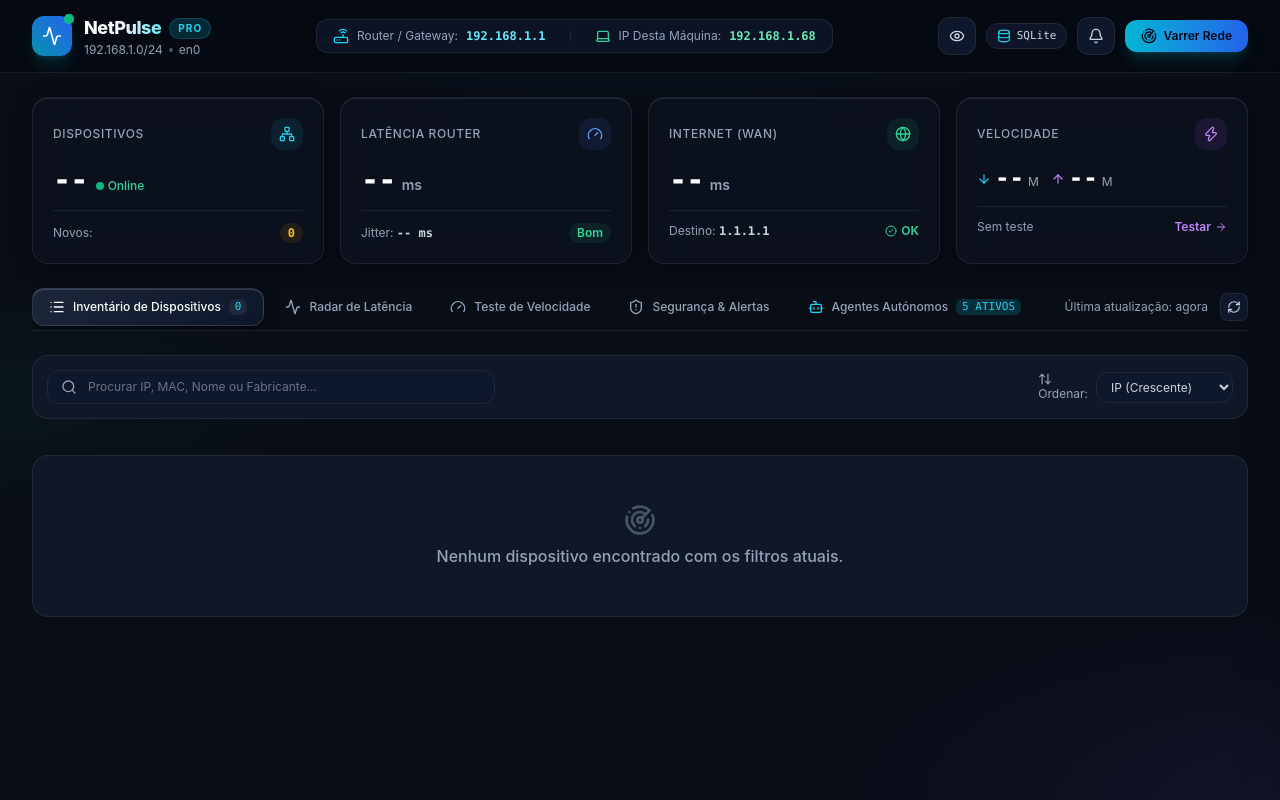
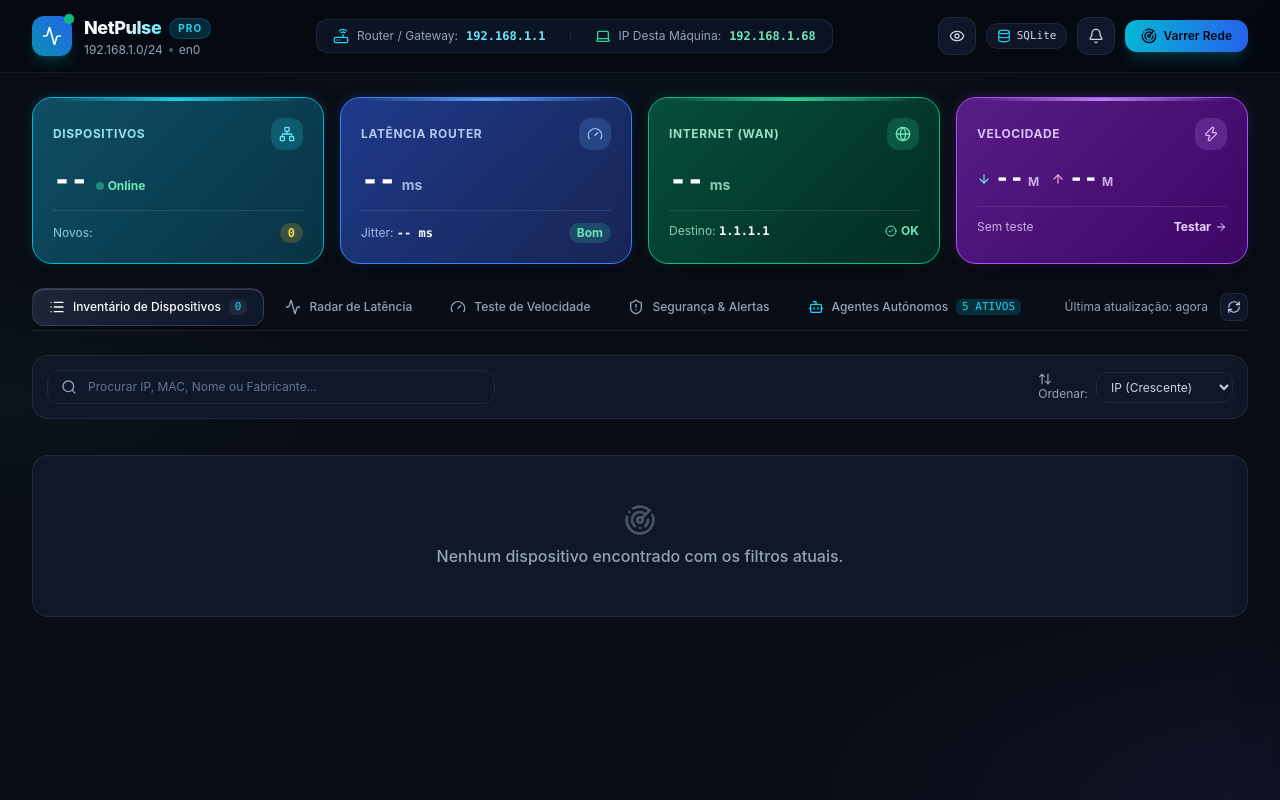
Before and after one commit to Barroso88/netpulse, a plain HTML site: page static/index.html in a window 1280 px wide. Drawn offline with nearby package versions, Linux system fonts and the light colour scheme; no server answers.

Commit message:
feat: give distinct vibrant colors and micro-accents to each of the 4 KPI cards

```diff
--- a/static/index.html
+++ b/static/index.html
@@ -48,7 +48,7 @@
   <!-- Chart.js -->
   <script src="https://cdn.jsdelivr.net/npm/chart.js"></script>
 
-  <link rel="stylesheet" href="/styles.css?v=6.0">
+  <link rel="stylesheet" href="/styles.css?v=7.0">
 </head>
 <body class="bg-darkbg text-slate-100 min-h-screen font-sans antialiased selection:bg-cyan-500 selection:text-black">
 
@@ -128,88 +128,88 @@
     <!-- KPI HERO METRICS -->
     <section class="grid grid-cols-2 lg:grid-cols-4 gap-2.5 sm:gap-4">
 
-      <!-- KPI 1: Active Devices -->
-      <div class="kpi-card p-3.5 sm:p-5 rounded-2xl group">
+      <!-- KPI 1: Active Devices (Cyan Theme) -->
+      <div class="kpi-card kpi-card-devices p-3.5 sm:p-5 group">
         <div class="flex items-center justify-between mb-2 sm:mb-3">
-          <span class="text-[11px] sm:text-xs uppercase font-medium tracking-wider text-slate-400">Dispositivos</span>
-          <div class="p-1.5 sm:p-2 rounded-xl bg-cyan-500/10 text-cyan-400 group-hover:scale-110 transition">
+          <span class="text-[11px] sm:text-xs uppercase font-bold tracking-wider text-cyan-200/90">Dispositivos</span>
+          <div class="p-1.5 sm:p-2 rounded-xl bg-cyan-400/20 text-cyan-300 group-hover:scale-110 transition">
             <i data-lucide="network" class="w-3.5 h-3.5 sm:w-4 sm:h-4"></i>
           </div>
         </div>
         <div class="flex items-baseline gap-2">
           <span id="kpi-total-devices" class="text-2xl sm:text-3xl font-black tracking-tight text-white font-mono">--</span>
-          <span class="text-[11px] sm:text-xs text-emerald-400 font-medium flex items-center gap-1">
-            <span class="inline-block w-1.5 h-1.5 sm:w-2 sm:h-2 rounded-full bg-emerald-500"></span>
+          <span class="text-[11px] sm:text-xs text-emerald-300 font-bold flex items-center gap-1">
+            <span class="inline-block w-1.5 h-1.5 sm:w-2 sm:h-2 rounded-full bg-emerald-400 animate-pulse"></span>
             Online
           </span>
         </div>
-        <div class="mt-2.5 sm:mt-3 pt-2.5 sm:pt-3 border-t border-slate-800/80 flex items-center justify-between text-[11px] sm:text-xs text-slate-400">
+        <div class="mt-2.5 sm:mt-3 pt-2.5 sm:pt-3 border-t border-white/10 flex items-center justify-between text-[11px] sm:text-xs text-cyan-200/80">
           <span>Novos:</span>
-          <span id="kpi-new-devices" class="px-2 py-0.5 rounded-full bg-amber-500/10 text-amber-400 font-semibold font-mono">0</span>
+          <span id="kpi-new-devices" class="px-2 py-0.5 rounded-full bg-amber-400/20 text-amber-300 font-bold font-mono">0</span>
         </div>
       </div>
 
-      <!-- KPI 2: Router Latency -->
-      <div class="kpi-card p-3.5 sm:p-5 rounded-2xl group">
+      <!-- KPI 2: Router Latency (Cobalt Blue Theme) -->
+      <div class="kpi-card kpi-card-router p-3.5 sm:p-5 group">
         <div class="flex items-center justify-between mb-2 sm:mb-3">
-          <span class="text-[11px] sm:text-xs uppercase font-medium tracking-wider text-slate-400">Latência Router</span>
-          <div class="p-1.5 sm:p-2 rounded-xl bg-blue-500/10 text-blue-400 group-hover:scale-110 transition">
+          <span class="text-[11px] sm:text-xs uppercase font-bold tracking-wider text-blue-200/90">Latência Router</span>
+          <div class="p-1.5 sm:p-2 rounded-xl bg-blue-400/20 text-blue-300 group-hover:scale-110 transition">
             <i data-lucide="gauge" class="w-3.5 h-3.5 sm:w-4 sm:h-4"></i>
           </div>
         </div>
         <div class="flex items-baseline gap-1.5">
           <span id="kpi-router-latency" class="text-2xl sm:text-3xl font-black tracking-tight text-white font-mono">--</span>
-          <span class="text-xs sm:text-sm font-semibold text-slate-400">ms</span>
+          <span class="text-xs sm:text-sm font-bold text-blue-200/80">ms</span>
         </div>
-        <div class="mt-2.5 sm:mt-3 pt-2.5 sm:pt-3 border-t border-slate-800/80 flex items-center justify-between text-[11px] sm:text-xs text-slate-400">
-          <span>Jitter: <strong id="kpi-router-jitter" class="text-slate-300 font-mono">-- ms</strong></span>
-          <span id="kpi-router-health" class="px-1.5 sm:px-2 py-0.5 rounded-full bg-emerald-500/10 text-emerald-400 font-semibold text-[10px] sm:text-xs">Bom</span>
+        <div class="mt-2.5 sm:mt-3 pt-2.5 sm:pt-3 border-t border-white/10 flex items-center justify-between text-[11px] sm:text-xs text-blue-200/80">
+          <span>Jitter: <strong id="kpi-router-jitter" class="text-white font-mono">-- ms</strong></span>
+          <span id="kpi-router-health" class="px-1.5 sm:px-2 py-0.5 rounded-full bg-emerald-400/20 text-emerald-300 font-bold text-[10px] sm:text-xs">Bom</span>
         </div>
       </div>
 
-      <!-- KPI 3: Internet Ping & WAN Health -->
-      <div class="kpi-card p-3.5 sm:p-5 rounded-2xl group">
+      <!-- KPI 3: Internet Ping & WAN Health (Emerald Green Theme) -->
+      <div class="kpi-card kpi-card-wan p-3.5 sm:p-5 group">
         <div class="flex items-center justify-between mb-2 sm:mb-3">
-          <span class="text-[11px] sm:text-xs uppercase font-medium tracking-wider text-slate-400">Internet (WAN)</span>
-          <div class="p-1.5 sm:p-2 rounded-xl bg-emerald-500/10 text-emerald-400 group-hover:scale-110 transition">
+          <span class="text-[11px] sm:text-xs uppercase font-bold tracking-wider text-emerald-200/90">Internet (WAN)</span>
+          <div class="p-1.5 sm:p-2 rounded-xl bg-emerald-400/20 text-emerald-300 group-hover:scale-110 transition">
             <i data-lucide="globe" class="w-3.5 h-3.5 sm:w-4 sm:h-4"></i>
           </div>
         </div>
         <div class="flex items-baseline gap-1.5">
           <span id="kpi-wan-latency" class="text-2xl sm:text-3xl font-black tracking-tight text-white font-mono">--</span>
-          <span class="text-xs sm:text-sm font-semibold text-slate-400">ms</span>
+          <span class="text-xs sm:text-sm font-bold text-emerald-200/80">ms</span>
         </div>
-        <div class="mt-2.5 sm:mt-3 pt-2.5 sm:pt-3 border-t border-slate-800/80 flex items-center justify-between text-[11px] sm:text-xs text-slate-400">
-          <span class="truncate">Destino: <strong class="text-slate-300 font-mono">1.1.1.1</strong></span>
-          <span class="text-emerald-400 flex items-center gap-1 font-semibold text-[10px] sm:text-xs">
+        <div class="mt-2.5 sm:mt-3 pt-2.5 sm:pt-3 border-t border-white/10 flex items-center justify-between text-[11px] sm:text-xs text-emerald-200/80">
+          <span class="truncate">Destino: <strong class="text-white font-mono">1.1.1.1</strong></span>
+          <span class="text-emerald-300 flex items-center gap-1 font-bold text-[10px] sm:text-xs">
             <i data-lucide="check-circle-2" class="w-3 h-3"></i> OK
           </span>
         </div>
       </div>
 
-      <!-- KPI 4: Speedtest Quick Summary -->
-      <div class="kpi-card p-3.5 sm:p-5 rounded-2xl group">
+      <!-- KPI 4: Speedtest Quick Summary (Royal Purple Theme) -->
+      <div class="kpi-card kpi-card-speed p-3.5 sm:p-5 group">
         <div class="flex items-center justify-between mb-2 sm:mb-3">
-          <span class="text-[11px] sm:text-xs uppercase font-medium tracking-wider text-slate-400">Velocidade</span>
-          <div class="p-1.5 sm:p-2 rounded-xl bg-purple-500/10 text-purple-400 group-hover:scale-110 transition">
+          <span class="text-[11px] sm:text-xs uppercase font-bold tracking-wider text-purple-200/90">Velocidade</span>
+          <div class="p-1.5 sm:p-2 rounded-xl bg-purple-400/20 text-purple-300 group-hover:scale-110 transition">
             <i data-lucide="zap" class="w-3.5 h-3.5 sm:w-4 sm:h-4"></i>
           </div>
         </div>
         <div class="flex items-baseline gap-2 sm:gap-3 flex-wrap">
           <div class="flex items-baseline gap-0.5 sm:gap-1">
-            <i data-lucide="arrow-down" class="w-3.5 h-3.5 text-cyan-400"></i>
+            <i data-lucide="arrow-down" class="w-3.5 h-3.5 text-cyan-300"></i>
             <span id="kpi-speed-down" class="text-lg sm:text-2xl font-black text-white font-mono">--</span>
-            <span class="text-[10px] sm:text-xs text-slate-400">M</span>
+            <span class="text-[10px] sm:text-xs text-purple-200/80 font-bold">M</span>
           </div>
           <div class="flex items-baseline gap-0.5 sm:gap-1">
-            <i data-lucide="arrow-up" class="w-3.5 h-3.5 text-purple-400"></i>
+            <i data-lucide="arrow-up" class="w-3.5 h-3.5 text-pink-300"></i>
             <span id="kpi-speed-up" class="text-lg sm:text-2xl font-black text-white font-mono">--</span>
-            <span class="text-[10px] sm:text-xs text-slate-400">M</span>
+            <span class="text-[10px] sm:text-xs text-purple-200/80 font-bold">M</span>
           </div>
         </div>
-        <div class="mt-2.5 sm:mt-3 pt-2.5 sm:pt-3 border-t border-slate-800/80 flex items-center justify-between text-[11px] sm:text-xs">
-          <span id="kpi-speed-date" class="text-slate-400 truncate">Sem teste</span>
-          <button onclick="switchTab('speedtest'); triggerSpeedtest();" class="text-purple-400 hover:text-purple-300 font-semibold hover:underline flex items-center gap-1">
+        <div class="mt-2.5 sm:mt-3 pt-2.5 sm:pt-3 border-t border-white/10 flex items-center justify-between text-[11px] sm:text-xs">
+          <span id="kpi-speed-date" class="text-purple-200/80 truncate">Sem teste</span>
+          <button onclick="switchTab('speedtest'); triggerSpeedtest();" class="text-purple-200 hover:text-white font-bold hover:underline flex items-center gap-1 transition">
             Testar <i data-lucide="arrow-right" class="w-3 h-3"></i>
           </button>
         </div>
@@ -857,6 +857,6 @@
   <!-- Toast Notification Container -->
   <div id="toast-container" class="fixed bottom-20 sm:bottom-6 right-4 sm:right-6 left-4 sm:left-auto z-50 flex flex-col gap-2 pointer-events-none"></div>
 
-  <script src="/app.js?v=6.2"></script>
+  <script src="/app.js?v=7.0"></script>
 </body>
 </html>
--- a/static/styles.css
+++ b/static/styles.css
@@ -37,19 +37,82 @@ header {
   border-bottom: 1px solid rgba(255, 255, 255, 0.08);
 }
 
-/* KPI Hero Metric Cards */
+/* KPI Hero Metric Cards - Distinct Vibrant Executive Themes */
 .kpi-card {
-  background: rgba(13, 19, 33, 0.72) !important;
-  backdrop-filter: blur(16px);
-  -webkit-backdrop-filter: blur(16px);
-  border: 1px solid rgba(255, 255, 255, 0.08) !important;
-  box-shadow: 0 4px 20px -2px rgba(0, 0, 0, 0.5), inset 0 1px 0 rgba(255, 255, 255, 0.09);
+  position: relative;
+  overflow: hidden;
+  border-radius: 1.25rem !important;
+  box-shadow: 0 8px 24px -4px rgba(0, 0, 0, 0.65);
   transition: all 0.25s cubic-bezier(0.16, 1, 0.3, 1);
 }
+.kpi-card::before {
+  content: '';
+  position: absolute;
+  top: 0;
+  left: 1.25rem;
+  right: 1.25rem;
+  height: 2.5px;
+  opacity: 0.95;
+}
 .kpi-card:hover {
-  transform: translateY(-2px);
-  border-color: rgba(6, 182, 212, 0.4) !important;
-  box-shadow: 0 12px 30px -4px rgba(0, 0, 0, 0.6), 0 0 18px rgba(6, 182, 212, 0.15), inset 0 1px 0 rgba(255, 255, 255, 0.16);
+  transform: translateY(-2px) scale(1.008);
+  filter: brightness(1.08);
+}
+
+/* KPI 1: Dispositivos - Solid Deep Cyan */
+.kpi-card-devices {
+  background: linear-gradient(135deg, #0e4e63 0%, #083344 100%) !important;
+  border: 1.5px solid #06b6d4 !important;
+  box-shadow: 0 8px 24px -4px rgba(0, 0, 0, 0.65), 0 0 16px -4px rgba(6, 182, 212, 0.45);
+}
+.kpi-card-devices::before {
+  background: linear-gradient(90deg, transparent, #22d3ee, transparent);
+}
+.kpi-card-devices:hover {
+  border-color: #67e8f9 !important;
+  box-shadow: 0 14px 32px -4px rgba(0, 0, 0, 0.75), 0 0 24px -2px rgba(6, 182, 212, 0.65);
+}
+
+/* KPI 2: Latência Router - Solid Electric Cobalt Blue */
+.kpi-card-router {
+  background: linear-gradient(135deg, #1e3a8a 0%, #172554 100%) !important;
+  border: 1.5px solid #3b82f6 !important;
+  box-shadow: 0 8px 24px -4px rgba(0, 0, 0, 0.65), 0 0 16px -4px rgba(59, 130, 246, 0.45);
+}
+.kpi-card-router::before {
+  background: linear-gradient(90deg, transparent, #60a5fa, transparent);
+}
+.kpi-card-router:hover {
+  border-color: #93c5fd !important;
+  box-shadow: 0 14px 32px -4px rgba(0, 0, 0, 0.75), 0 0 24px -2px rgba(59, 130, 246, 0.65);
+}
+
+/* KPI 3: Internet (WAN) - Solid Emerald Forest Green */
+.kpi-card-wan {
+  background: linear-gradient(135deg, #064e3b 0%, #022c22 100%) !important;
+  border: 1.5px solid #10b981 !important;
+  box-shadow: 0 8px 24px -4px rgba(0, 0, 0, 0.65), 0 0 16px -4px rgba(16, 185, 129, 0.45);
+}
+.kpi-card-wan::before {
+  background: linear-gradient(90deg, transparent, #34d399, transparent);
+}
+.kpi-card-wan:hover {
+  border-color: #6ee7b7 !important;
+  box-shadow: 0 14px 32px -4px rgba(0, 0, 0, 0.75), 0 0 24px -2px rgba(16, 185, 129, 0.65);
+}
+
+/* KPI 4: Velocidade - Solid Royal Violet Purple */
+.kpi-card-speed {
+  background: linear-gradient(135deg, #581c87 0%, #3b0764 100%) !important;
+  border: 1.5px solid #a855f7 !important;
+  box-shadow: 0 8px 24px -4px rgba(0, 0, 0, 0.65), 0 0 16px -4px rgba(168, 85, 247, 0.45);
+}
+.kpi-card-speed::before {
+  background: linear-gradient(90deg, transparent, #c084fc, transparent);
+}
+.kpi-card-speed:hover {
+  border-color: #d8b4fe !important;
+  box-shadow: 0 14px 32px -4px rgba(0, 0, 0, 0.75), 0 0 24px -2px rgba(168, 85, 247, 0.65);
 }
 
 /* Tab Navigation Styling */
```
